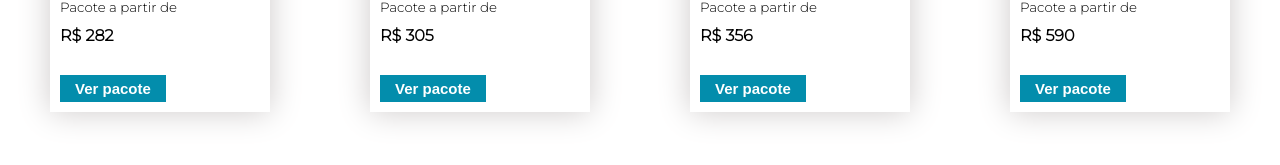
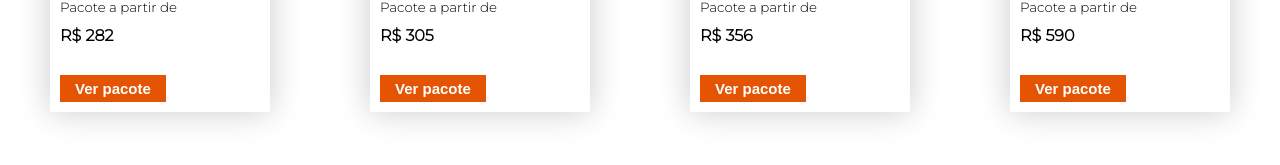
Before and after one commit to Leveditor/pacotes, a React (Create React App) app: page / in a window 1280 px wide. Shown: the part 574-739 px from the top of the page. Built offline with nearby package versions, Linux system fonts and the light colour scheme.

Commit message:
Alterando o nome da class no botão ver pacote

```diff
--- a/src/component/pacote/pacote-brasil/Pacote.js
+++ b/src/component/pacote/pacote-brasil/Pacote.js
@@ -1,5 +1,5 @@
 import React, { Component } from 'react';
-import './style.css';
+import './estilo.css';
 import ScrollAnimation from 'react-animate-on-scroll';
 
 
@@ -55,7 +55,7 @@ class PacotesBrasil extends Component {
                                                 <small>Pacote a partir de</small>
                                                 <p className="valor">R$ {item.valor}</p>
 
-                                                <button className="botao-verMais">Ver pacote</button>
+                                                <button className="botao-verPacote">Ver pacote</button>
                                             </div>
                                         </div>
                                     </div>
--- a/src/component/pacote/pacote-brasil/style.css
+++ b/src/component/pacote/pacote-brasil/estilo.css
@@ -68,7 +68,7 @@ img {
   font-weight: bold;
 }
 
-.botao-verMais {
+.botao-verPacote {
   background-color:#E55402;
   border: none;
   font-size: 15px;
```
Also changed, not shown: 1 other file (tests, documents, lock files or other folders).
